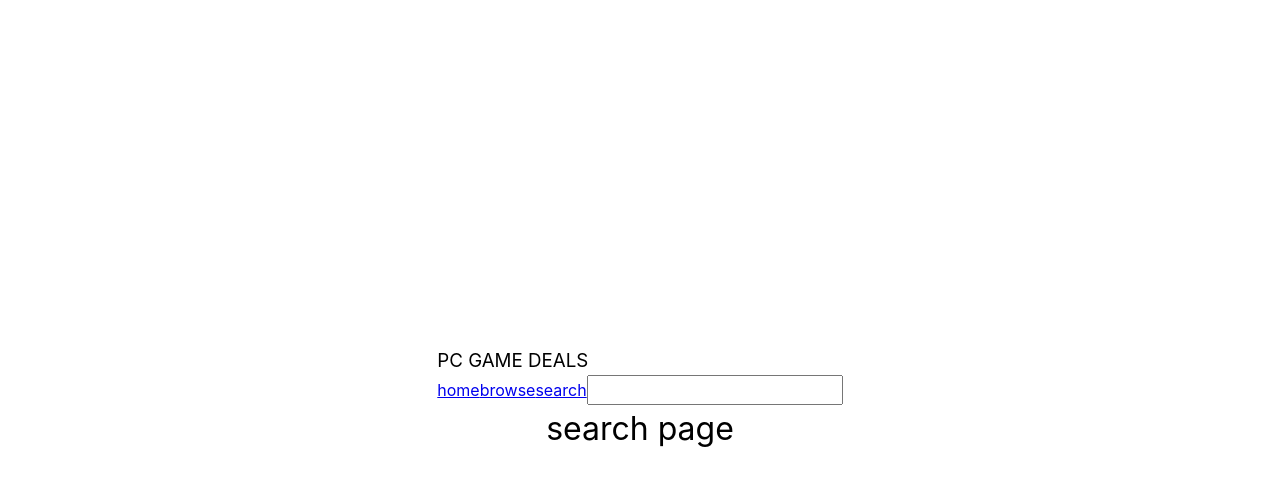
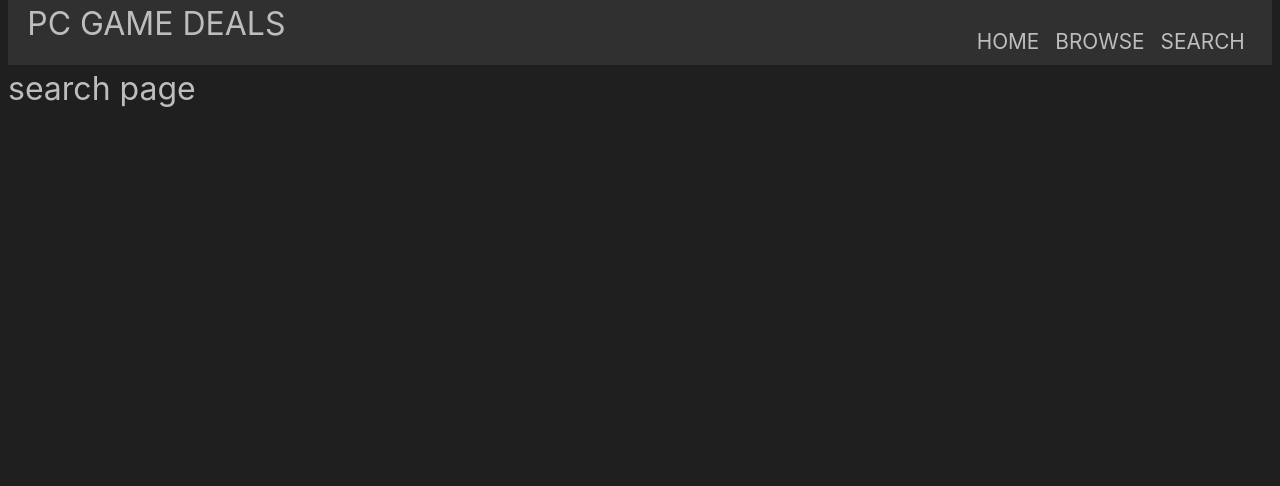
Before and after one commit to jdcheek/pc-game-deals, a Next.js app: page /search in a window 1280 px wide. Shown: the top 486 px of the page. Built offline with nearby package versions, Linux system fonts and the light colour scheme.

Commit message:
created nav styles and break points

```diff
--- a/components/Navbar.js
+++ b/components/Navbar.js
@@ -1,10 +1,13 @@
 import React from "react";
 import Link from "next/link";
+import style from "../styles/Navbar.module.css";
 
 export default function Navbar() {
   return (
-    <div>
-      <h3>PC GAME DEALS</h3>
+    <div className={style.container}>
+      <div className={style.navbar}>
+        <h1 className={style.title}>PC GAME DEALS</h1>
+        <div className={style.nav}>
           <Link href='/'>
             <a>home</a>
           </Link>
@@ -14,7 +17,14 @@ export default function Navbar() {
           <Link href='/search'>
             <a>search</a>
           </Link>
-      <input type='text' />
+          <input className={style.input} type='text' />
+        </div>
+        <div className={style.burger}>
+          <span></span>
+          <span></span>
+          <span></span>
+        </div>
+      </div>
     </div>
   );
 }
--- a/styles/Home.module.css
+++ b/styles/Home.module.css
@@ -3,8 +3,6 @@
   padding: 0 0.5rem;
   display: flex;
   flex-direction: column;
-  justify-content: center;
-  align-items: center;
 }
 
 .main {
--- /dev/null
+++ b/styles/Navbar.module.css
@@ -0,0 +1,66 @@
+.container {
+  width: 100%;
+  height: 65px;
+  display: flex;
+  background-color: var(--secondary-gray);
+  justify-content: center;
+  position: sticky;
+  overflow: hidden;
+}
+
+.navbar {
+  display: flex;
+  width: 1300px;
+  justify-content: space-between;
+}
+
+.title {
+  align-self: center;
+  height: 65px;
+  font-size: 3rem;
+}
+
+.nav {
+  align-self: center;
+  padding-top: 1.1rem;
+  font-size: 1.3rem;
+  justify-self: center;
+}
+.burger {
+  display: none;
+}
+
+.input {
+  width: 10rem;
+  height: 1.1rem;
+  padding-top: 0.3rem;
+  box-shadow: 0 4px 4px 0 rgba(53, 36, 36, 0.1), 0 4px 4px 0 rgba(0, 0, 0, 0.1);
+}
+
+/* Media Queries */
+
+@media screen and (min-width: 600px) and (max-width: 1340px) {
+  .title {
+    padding-left: 1.2rem;
+    font-size: 2rem;
+  }
+  .nav {
+    padding-right: 1.2rem;
+  }
+  .input {
+    display: none;
+  }
+}
+
+@media screen and (max-width: 600px) {
+  .title {
+    padding-left: 1.2rem;
+    font-size: 2rem;
+  }
+  .nav {
+    display: none;
+  }
+  .input {
+    display: none;
+  }
+}
--- a/styles/globals.css
+++ b/styles/globals.css
@@ -9,6 +9,7 @@
   --primary-white: #bdbdbd;
   --alert-red: #9b1e1e;
   --positive-green: #326520;
+  --small-radius: 0.1rem;
 }
 
 body {
@@ -22,6 +23,7 @@ body {
   scroll-behavior: smooth;
   text-rendering: optimizeSpeed;
   line-height: 1.5;
+  background-color: var(--primary-gray);
 }
 
 code {
@@ -53,6 +55,7 @@ ul {
   margin: 0;
   padding: 0;
   font-weight: normal;
+  color: var(--primary-white);
 }
 
 input,
@@ -71,3 +74,21 @@ img {
   max-width: 100%;
   height: auto;
 }
+
+a {
+  text-decoration: none;
+  padding: 0.5rem;
+  text-transform: uppercase;
+  color: var(--primary-white);
+}
+
+input {
+  background-color: var(--primary-white);
+  border: none;
+  border-radius: var(--small-radius);
+}
+
+.page-container {
+  width: 1200px;
+  margin: 0 auto;
+}
```
Lines whose indentation alone changed are shown as unchanged.
